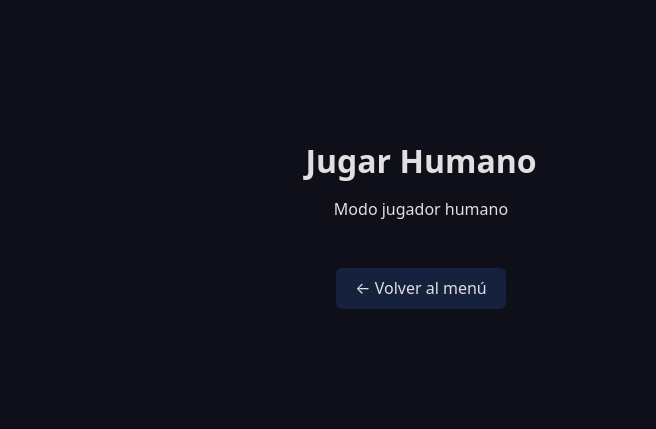
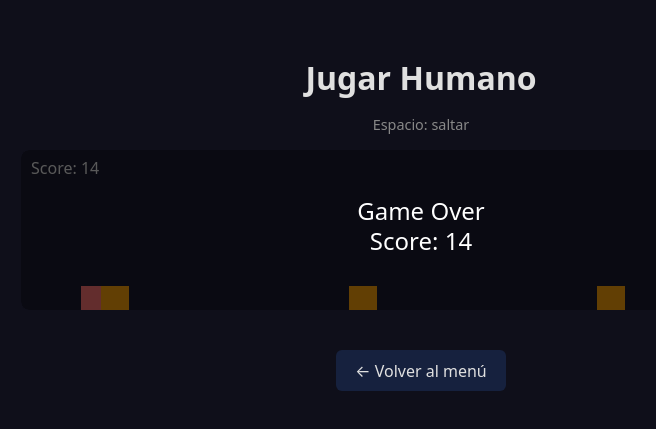
Before and after one commit to LautaroLorenz/chrome-dyno-ai, a plain HTML site: page humano.html in a window 1280 px wide. Shown: the part 187-616 px from the top of the page, without its empty margins (219-875 px from the left). Drawn offline with Linux system fonts and the light colour scheme.

Commit message:
juego modo humano

```diff
--- a/humano.html
+++ b/humano.html
@@ -7,10 +7,16 @@
     <link rel="stylesheet" href="styles.css" />
   </head>
   <body>
-    <div class="page-container">
+    <div class="page-container game-page">
       <h1>Jugar Humano</h1>
-      <p>Modo jugador humano</p>
+      <p class="game-hint">Espacio: saltar</p>
+      <canvas id="game-canvas" class="game-canvas"></canvas>
       <a href="index.html" class="btn-back">← Volver al menú</a>
     </div>
+    <script type="module">
+      import { runHumanoGame } from "./src/humano.js";
+      const canvas = document.getElementById("game-canvas");
+      runHumanoGame(canvas);
+    </script>
   </body>
 </html>
--- /dev/null
+++ b/src/constants.js
@@ -0,0 +1,20 @@
+/**
+ * Constantes del juego: dimensiones, física y velocidad.
+ * Centralizadas para mantener el estado coherente y reutilizar en IA.
+ */
+export const WORLD_WIDTH = 800;
+export const WORLD_HEIGHT = 160;
+
+export const PLAYER_SIZE = 24;
+export const PLAYER_X = 60;
+export const GRAVITY = 0.6;
+export const JUMP_FORCE = -12;
+
+export const GROUND_Y = WORLD_HEIGHT - PLAYER_SIZE;
+
+export const OBSTACLE_SIZE = 28;
+export const OBSTACLE_SPEED = 5;
+export const OBSTACLE_SPAWN_GAP = 220;
+export const OBSTACLE_BASE_X = WORLD_WIDTH;
+
+export const SCORE_PER_FRAME = 0.1;
--- /dev/null
+++ b/src/gameState.js
@@ -0,0 +1,113 @@
+/**
+ * Estado del juego: posición, tamaño, velocidad y distancia al obstáculo.
+ * Se actualiza cada frame y se usa para render y, más adelante, para entrenar la IA.
+ */
+import * as C from "./constants.js";
+
+export function createInitialState() {
+  return {
+    player: {
+      x: C.PLAYER_X,
+      y: C.GROUND_Y,
+      velocityY: 0,
+      size: C.PLAYER_SIZE,
+      onGround: true,
+    },
+    obstacles: [],
+    score: 0,
+    alive: true,
+    /** Velocidad del juego (obstáculos hacia la izquierda). */
+    speed: C.OBSTACLE_SPEED,
+    /** Distancia del borde derecho del jugador al borde izquierdo del próximo obstáculo. */
+    distanceToNextObstacle: null,
+  };
+}
+
+/**
+ * Actualiza el estado un frame. Recibe si el jugador pidió salto (Space).
+ * Retorna el mismo objeto state actualizado.
+ */
+export function updateState(state, playerJumps) {
+  if (!state.alive) return state;
+
+  const { player, obstacles, speed } = state;
+
+  if (playerJumps && player.onGround) {
+    player.velocityY = C.JUMP_FORCE;
+    player.onGround = false;
+  }
+
+  player.velocityY += C.GRAVITY;
+  player.y += player.velocityY;
+  if (player.y >= C.GROUND_Y) {
+    player.y = C.GROUND_Y;
+    player.velocityY = 0;
+    player.onGround = true;
+  }
+
+  for (const obs of obstacles) {
+    obs.x -= speed;
+  }
+  state.obstacles = obstacles.filter((obs) => obs.x + C.OBSTACLE_SIZE > 0);
+
+  const rightmost =
+    state.obstacles.length > 0
+      ? Math.max(...state.obstacles.map((o) => o.x + C.OBSTACLE_SIZE))
+      : 0;
+  const shouldSpawn =
+    state.obstacles.length === 0 || rightmost < C.WORLD_WIDTH - C.OBSTACLE_SPAWN_GAP;
+  if (shouldSpawn) {
+    const spawnX = state.obstacles.length === 0 ? C.OBSTACLE_BASE_X : rightmost + C.OBSTACLE_SPAWN_GAP;
+    state.obstacles.push({
+      x: spawnX,
+      y: C.GROUND_Y,
+      size: C.OBSTACLE_SIZE,
+    });
+  }
+
+  for (const obs of state.obstacles) {
+    if (collide(player, obs)) {
+      state.alive = false;
+      break;
+    }
+  }
+
+  state.score += C.SCORE_PER_FRAME;
+  state.distanceToNextObstacle = getDistanceToNextObstacle(player, state.obstacles);
+  return state;
+}
+
+export function getStateSnapshot(state) {
+  return {
+    player: { ...state.player },
+    obstacles: state.obstacles.map((o) => ({ ...o })),
+    score: state.score,
+    alive: state.alive,
+    speed: state.speed,
+    distanceToNextObstacle: state.distanceToNextObstacle,
+  };
+}
+
+function collide(player, obstacle) {
+  const pr = player.x + player.size;
+  const pl = player.x;
+  const pb = player.y + player.size;
+  const pt = player.y;
+  const ol = obstacle.x;
+  const or = obstacle.x + obstacle.size;
+  const ob = obstacle.y + obstacle.size;
+  const ot = obstacle.y;
+  return pr > ol && pl < or && pb > ot && pt < ob;
+}
+
+function getDistanceToNextObstacle(player, obstacles) {
+  const playerRight = player.x + player.size;
+  let nearest = null;
+  for (const obs of obstacles) {
+    if (obs.x >= playerRight && (nearest == null || obs.x < nearest.x)) {
+      nearest = obs;
+    }
+  }
+  if (nearest == null) return null;
+  return nearest.x - playerRight;
+}
--- /dev/null
+++ b/src/humano.js
@@ -0,0 +1,37 @@
+/**
+ * Modo humano: loop del juego, tecla Space para saltar.
+ */
+import { createInitialState, updateState } from "./gameState.js";
+import { setCanvasSize, render } from "./render.js";
+
+export function runHumanoGame(canvas) {
+  setCanvasSize(canvas);
+  const state = createInitialState();
+  let pendingJump = false;
+
+  const onKeyDown = (e) => {
+    if (e.code === "Space" || e.key === " ") {
+      e.preventDefault();
+      pendingJump = true;
+    }
+  };
+  window.addEventListener("keydown", onKeyDown);
+
+  let rafId;
+  function loop() {
+    updateState(state, pendingJump);
+    pendingJump = false;
+    render(canvas, state);
+    if (state.alive) {
+      rafId = requestAnimationFrame(loop);
+    } else {
+      window.removeEventListener("keydown", onKeyDown);
+    }
+  }
+  rafId = requestAnimationFrame(loop);
+
+  return function stop() {
+    window.removeEventListener("keydown", onKeyDown);
+    if (rafId != null) cancelAnimationFrame(rafId);
+  };
+}
--- /dev/null
+++ b/src/render.js
@@ -0,0 +1,46 @@
+/**
+ * Dibuja el estado del juego en el canvas.
+ */
+import * as C from "./constants.js";
+
+export function setCanvasSize(canvas) {
+  canvas.width = C.WORLD_WIDTH;
+  canvas.height = C.WORLD_HEIGHT;
+}
+
+export function render(canvas, state) {
+  const ctx = canvas.getContext("2d");
+  const w = C.WORLD_WIDTH;
+  const h = C.WORLD_HEIGHT;
+
+  ctx.fillStyle = "#1a1a2e";
+  ctx.fillRect(0, 0, w, h);
+
+  ctx.fillStyle = "#2d2d44";
+  ctx.fillRect(0, C.GROUND_Y + C.PLAYER_SIZE, w, h - C.GROUND_Y - C.PLAYER_SIZE);
+
+  const { player, obstacles, score, alive } = state;
+
+  ctx.fillStyle = alive ? "#4ade80" : "#f87171";
+  ctx.fillRect(player.x, player.y, player.size, player.size);
+
+  ctx.fillStyle = "#f59e0b";
+  for (const obs of obstacles) {
+    ctx.fillRect(obs.x, obs.y, obs.size, obs.size);
+  }
+
+  ctx.fillStyle = "#e0e0e0";
+  ctx.font = "16px system-ui";
+  ctx.fillText(`Score: ${Math.floor(score)}`, 10, 24);
+
+  if (!alive) {
+    ctx.fillStyle = "rgba(0,0,0,0.6)";
+    ctx.fillRect(0, 0, w, h);
+    ctx.fillStyle = "#fff";
+    ctx.font = "24px system-ui";
+    ctx.textAlign = "center";
+    ctx.fillText("Game Over", w / 2, h / 2 - 10);
+    ctx.fillText(`Score: ${Math.floor(score)}`, w / 2, h / 2 + 20);
+    ctx.textAlign = "left";
+  }
+}
--- a/styles.css
+++ b/styles.css
@@ -72,3 +72,22 @@ body {
 .btn-back:hover {
   background: #0f3460;
 }
+
+.game-page {
+  display: flex;
+  flex-direction: column;
+  align-items: center;
+}
+
+.game-hint {
+  color: #888;
+  font-size: 0.9rem;
+  margin: 0 0 0.5rem 0;
+}
+
+.game-canvas {
+  display: block;
+  margin: 0.5rem 0;
+  background: #1a1a2e;
+  border-radius: 8px;
+}
```
